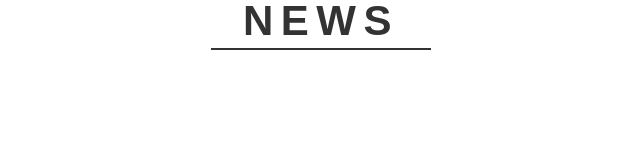
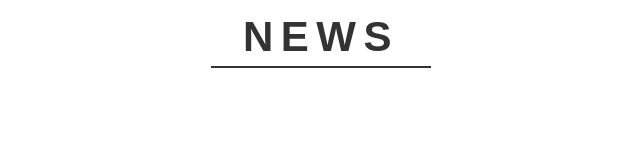
Before and after one commit to wzjy5m6z49-droid/test2, a plain HTML site: page index.html in a window 1280 px wide. Shown: the whole page, without its empty margins (319-959 px from the left). Drawn offline with Linux system fonts and the light colour scheme; a web font is replaced by a local one.

Commit message:
Update index.html

```diff
--- a/index.html
+++ b/index.html
@@ -5,6 +5,7 @@
 <meta name="viewport" content="width=device-width, initial-scale=1.0" />
 
 <style>
+
 @font-face {
   font-family: 'MontserratCustom';
   src: url('./fonts/Montserrat-Regular.ttf') format('truetype');
@@ -21,14 +22,20 @@ html,
 body {
   margin: 0;
   padding: 0;
+  width: 100%;
+  height: 90px;
   background: transparent;
   overflow: hidden;
 }
 
+body {
+  display: flex;
+  justify-content: center;
+  align-items: center;
+}
+
 .heading-part {
   width: 100%;
-  margin: 0;
-  padding: 0;
   text-align: center;
   line-height: 1;
 }
@@ -40,7 +47,7 @@ body {
   letter-spacing: 0.18em;
   color: #333333;
   line-height: 1;
-  margin: 0 0 6px 0;
+  margin: 0;
   padding: 0;
 }
 
@@ -48,8 +55,8 @@ body {
   width: 100%;
   display: flex;
   justify-content: center;
-  margin: 0;
-  padding: 0;
+  margin-top: 8px;
+  padding-bottom: 6px;
 }
 
 .underline {
@@ -60,7 +67,7 @@ body {
   transform-origin: center;
 }
 
-/* 発火用クラス */
+/* 再発火アニメーション */
 .underline.animate {
   animation: lineGrow 0.9s ease-out forwards;
 }
@@ -73,20 +80,26 @@ body {
     transform: scaleX(1);
   }
 }
+
 </style>
 </head>
 
 <body>
 
 <div class="heading-part">
-  <div class="title">NEWS</div>
+
+  <div class="title">
+    NEWS
+  </div>
 
   <div class="underline-wrap">
     <div class="underline"></div>
   </div>
+
 </div>
 
 <script>
+
 const underline = document.querySelector('.underline');
 const target = document.querySelector('.heading-part');
 
@@ -110,6 +123,7 @@ const observer = new IntersectionObserver((entries) => {
 });
 
 observer.observe(target);
+
 </script>
 
 </body>
```
